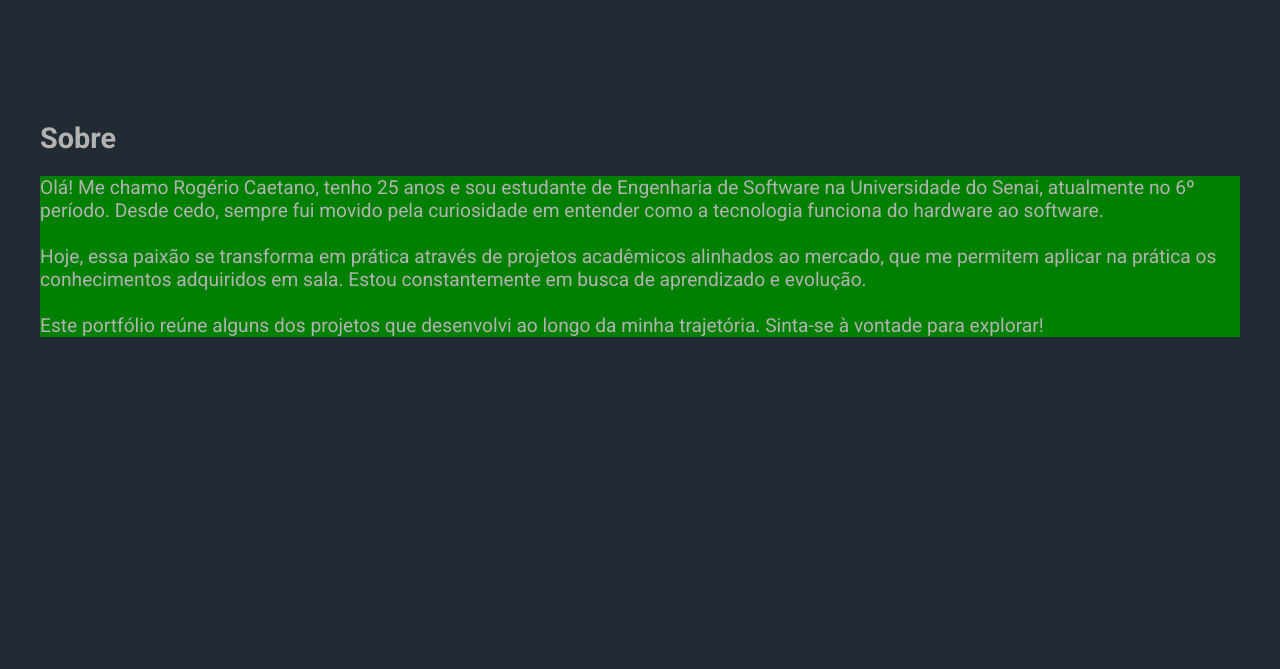
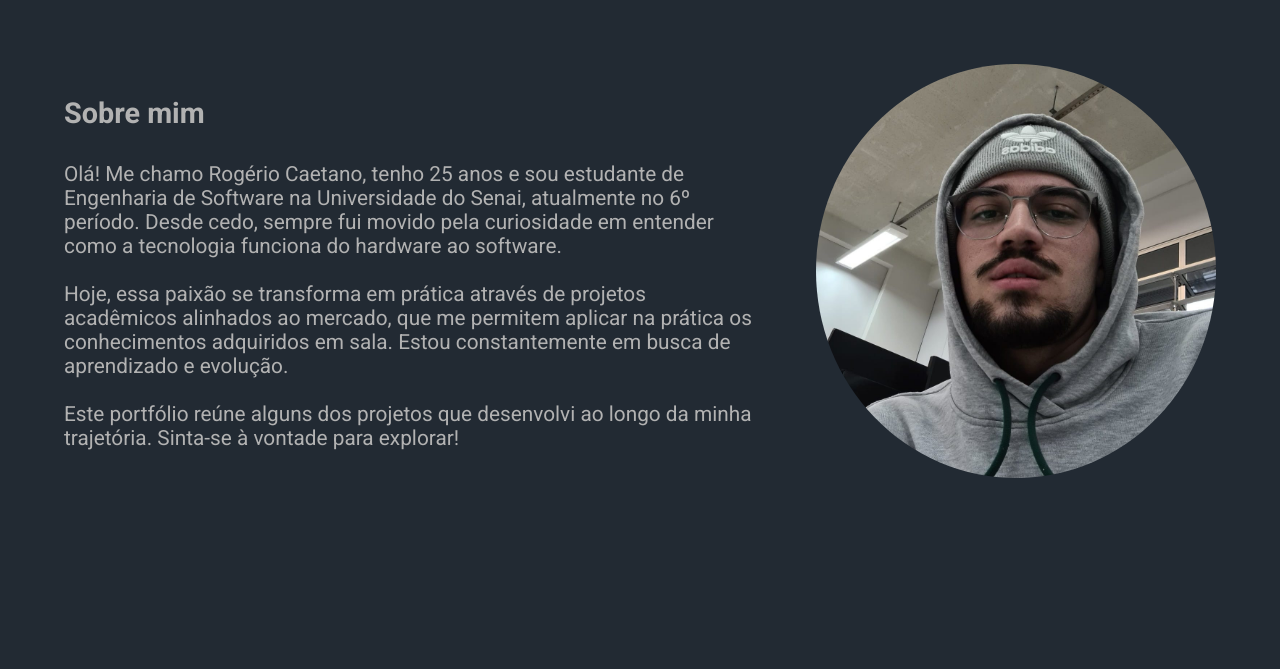
Before and after one commit to rogeriocaetanojr/portfolio-rogeriocaetano, a plain HTML site: page sobre.html in a window 1280 px wide. Shown: the part 77-746 px from the top of the page. Drawn offline with Linux system fonts and the light colour scheme.

Commit message:
atualização home, sobre mim e css

```diff
--- a/sobre.html
+++ b/sobre.html
@@ -13,24 +13,26 @@
 <body>
     <header>
         <div class="container">
-            <h1><a href="#">roger.io</a></h1>
+            <h1><a href="index.html">roger.io</a></h1>
             <nav>
                 <ul>
                     <li><a href="index.html">Inicio</a></li>
                     <li><a href="#sobre">Sobre</a></li>
                     <li><a href="#projetos">Projetos</a></li>
                     <li><a href="#contato">Competências</a></li>
+                    <li><a href="#curriculo">Currículo</a></li>
                 </ul>
             </nav>
         </div>
     </header>
 
     <main>
-        <section class="hero">
-            <div class="container hero-content">
-                <div class="hero-text">
-                    <h2>Sobre</h2>
-                    <div class="box-p">
+        <section class="hero-sobre">
+            <div class="hero-sobre-container">
+                <div class="text-sobre">
+                    <div>
+                        <h4>Sobre mim</h4>
+                    </div>
                     <p>
                         Olá! Me chamo Rogério Caetano, tenho 25 anos e sou estudante de Engenharia de Software na
                         Universidade do Senai, atualmente no 6º período. Desde cedo, sempre fui movido pela
@@ -47,7 +49,9 @@
                         Sinta-se à
                         vontade para explorar!
                     </p>
-
+                </div>
+                <div>
+                    <img src="imagens/foto-rogerio.jpg" alt="foto-rogerio">
                 </div>
             </div>
         </section>
@@ -55,7 +59,6 @@
 
     <footer>
         <div class="container">
-            <p>© 2025 Rogério Caetano</p>
             <div class="footer-contacts">
                 <a href="mailto:rcaetanojunior@gmail.com" target="_blank" rel="noopener"><img
                         src="imagens/icon-email.svg" alt=""></a>
--- a/style.css
+++ b/style.css
@@ -1,3 +1,8 @@
+:root{
+    --primary-color: #222a33;
+    --text-color: rgb(178, 178, 178);
+
+}
 /* reset básico */
 * {
     margin: 0;
@@ -13,8 +18,7 @@ html, body {
 /* corpo da página com flex column para rodapé fixo */
 body {
     font-family: 'Roboto', sans-serif;
-    background: #222a33;
-    color: #fffbff;
+    background:var(--primary-color);
     font-size: 1rem; /* 16px */
     display: flex;
     flex-direction: column;
@@ -22,15 +26,11 @@ body {
     user-select: none;
 }
 
-/* main vai ocupar espaço entre header e footer */
-main {
-    flex: 1;
-}
+
 
 /* cabeçalho */
 header {
     background-color: #222a33;
-    color: #fffbff;
     padding: 1rem 2rem;
     margin: 0;
     display: flex;
@@ -81,6 +81,10 @@ nav ul li a:hover {
     color: #667d86;
 }
 
+h1{
+    font-size: 2.4rem;
+}
+
 /* estilo da logo (h1) com link */
 h1 a {
     color: rgb(178, 178, 178);
@@ -93,44 +97,54 @@ h1 a:hover {
     color: #667d86;
 }
 
-/* layout da seção hero */
-.hero-content {
+/* main vai ocupar espaço entre header e footer */
+main {
+    flex: 1;
+}
+
+.hero{
     display: flex;
     align-items: center;
-    gap: 7rem;
+    justify-content: center;
+    height: 90%;
 }
 
-/* texto da seção hero */
-.hero-text {
-    flex: 1;
-    font-size: 1.2rem;
-    margin-top: 2rem;
+.hero-container{
+    align-items: center;
+    justify-content: center;
+    text-align: center;
 }
 
-/* cor do texto da seção hero */
-.hero-text h2{
-    color: rgb(178, 178, 178);
-    margin-bottom: 1.3rem;
+h2, h3{
+    color: var(--text-color);
+    font-size: 3rem;
 }
 
-.hero-text p {
-    color: rgb(178, 178, 178);
+.hero-sobre{
+    margin: 4rem 4rem 1rem;
 }
 
-/* imagem da seção hero */
-.hero-image img {
-    width: 23rem;
-    height: 23rem;
-    border-radius: 50%;
-    object-fit: cover;
-    flex: 1;
-    font-size: 1.2rem;
-    margin-top: 2rem;
+h4{
+    color: var(--text-color);
+    font-size: 1.8rem;
+    margin-bottom: 2rem;
 }
 
-/* espaçamento do hero em relação ao header */
-.hero {
-    margin-top: 6rem;
+.hero-sobre-container{
+    display: flex;
+    align-items: center;
+    justify-content: space-between;
+    gap: 4rem;
+}
+
+.text-sobre{
+    color: var(--text-color);
+    font-size: 1.3rem;
+}
+
+.hero-sobre img{
+    width: 25rem;
+    border-radius: min(50%);
 }
 
 /* estilo geral do footer */
@@ -171,16 +185,7 @@ footer .container {
     transition: filter 0.3s ease;
 }
 
-/* hover nos ícones do footer */
-.footer-contacts a:hover img {
-    filter: brightness(0) invert(0.5);
-}
-
 /* texto do rodapé */
 footer p {
     margin: 0;
 }
-
-.box-p{
-    background: green;
-}
```
Also changed, not shown: index.html (+5 -13 lines). Lines whose indentation alone changed are shown as unchanged.
